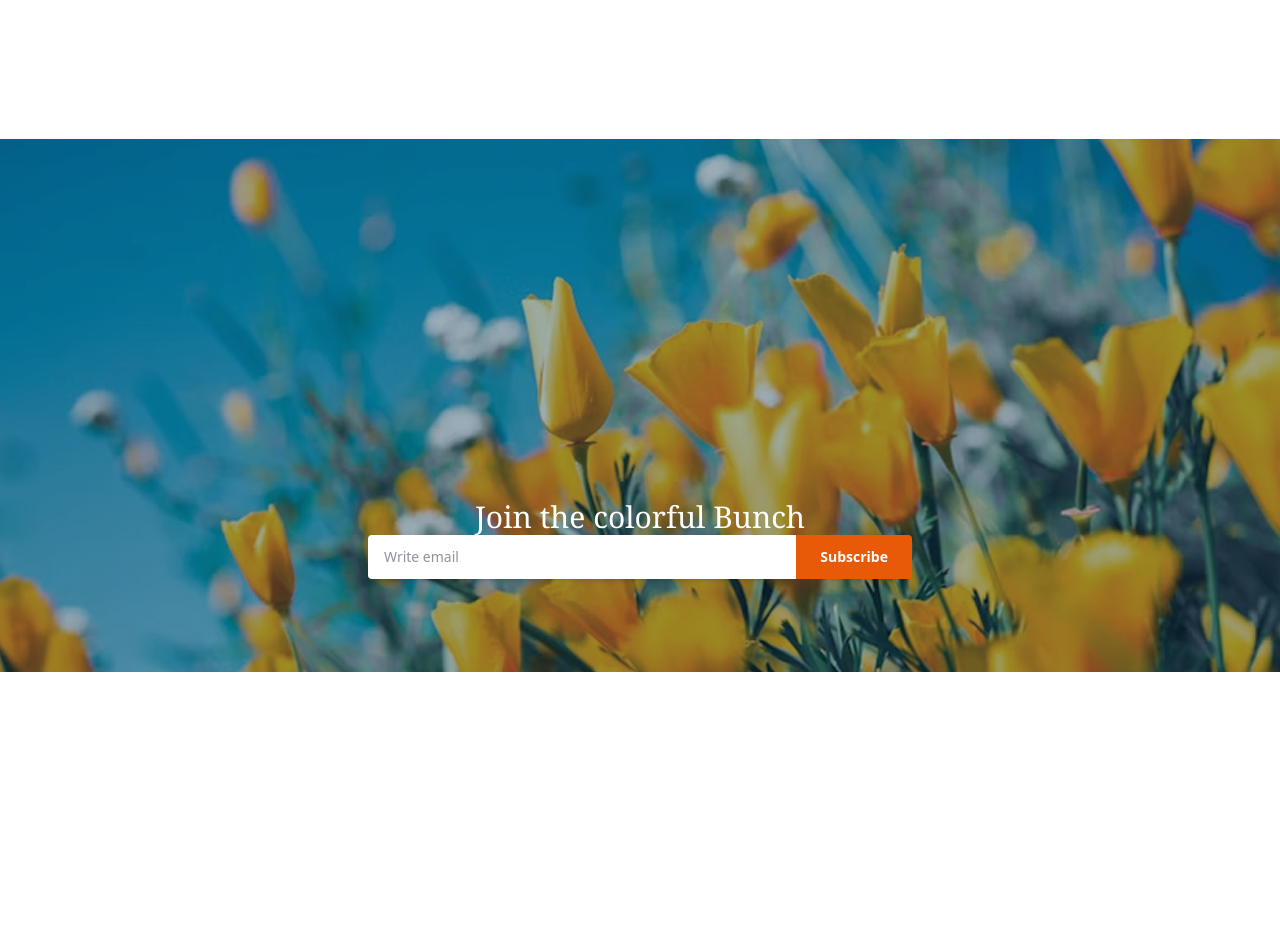
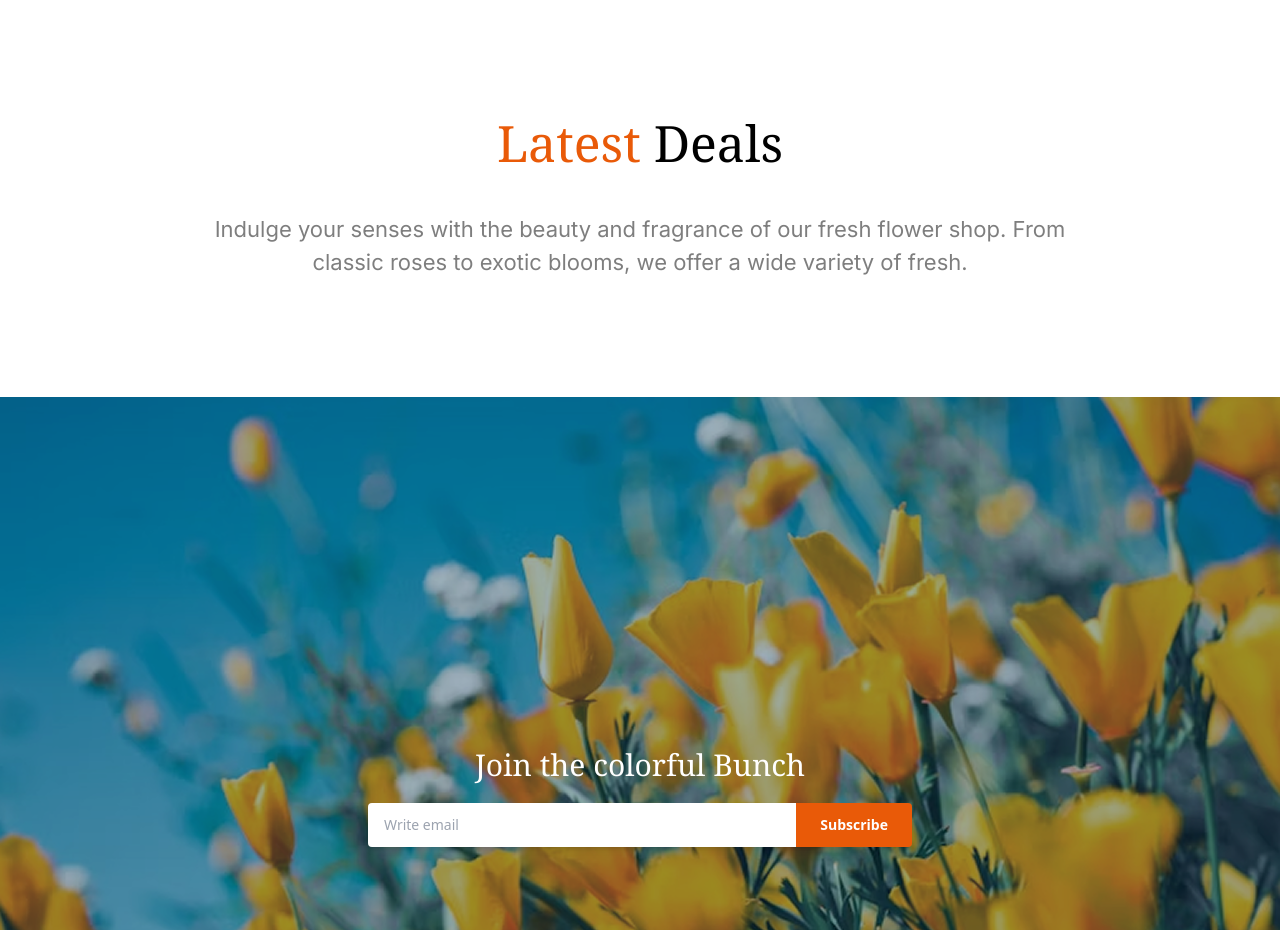
Before and after one commit to nur21horin/Assingment-02, a website: page index.html in a window 1280 px wide. Shown: the part 1635-2565 px from the top of the page. Drawn offline with nearby package versions, Linux system fonts and the light colour scheme.

Commit message:
latest Deals done

```diff
--- a/index.html
+++ b/index.html
@@ -9,6 +9,20 @@
       @import url("https://fonts.googleapis.com/css2?family=Noto+Serif:ital,wght@0,100..900;1,100..900&display=swap");
       @import url("https://fonts.googleapis.com/css2?family=Inter:ital,opsz,wght@0,14..32,100..900;1,14..32,100..900&display=swap");
     </style>
+    <script src="https://cdn.tailwindcss.com"></script>
+    <script>
+      tailwind.config = {
+        theme: {
+          extend: {
+            fontFamily: {
+              serif: ['"Noto Serif"', "serif"],
+              inter: ['"Inter"', "sans-serif"],
+            },
+          },
+        },
+      };
+    </script>
+
     <title>Fresh Flowers</title>
   </head>
   <body>
@@ -169,12 +183,22 @@
       </div>
     </section>
     <!--Plant section ENd-->
+    <section class="Deals">
+      <div class="max-w-[1440px] h-[138px] flex flex-col justify-center items-center content-center mb-[120px]">
+        <h1 class="  text-[50px] text-center font-serif">
+          <span class="text-[#E95A08] ">Latest</span> Deals
+        </h1>
+        <p class=" max-w-[888px] font-inter py-8 my-auto text-[22px] text-center text-[#000000] opacity-[50%]">Indulge your senses with the beauty and fragrance of our fresh flower shop. From classic roses to exotic blooms, we offer a wide variety of fresh.</p>
+      </div>
+    </section>
     <!--Search section start-->
     <section class="search">
       <div
         class="bg-[url('./assets/news-letter-bg.png')] bg-cover bg-center max-w-[1440PX] mx-auto h-[533px] w-full"
       >
-        <div class="text-center max-w-xl w-full px-4 flex flex-col items-center justify-center h-screen content-center justify-self-center">
+        <div
+          class="text-center max-w-xl w-full px-4 flex flex-col items-center justify-center h-screen content-center justify-self-center gap-[20px]"
+        >
           <h1 class="text-white text-3xl font-serif">
             Join the colorful Bunch
           </h1>
@@ -195,5 +219,6 @@
         </div>
       </div>
     </section>
+    <!--Search ENd-->
   </body>
 </html>
```
